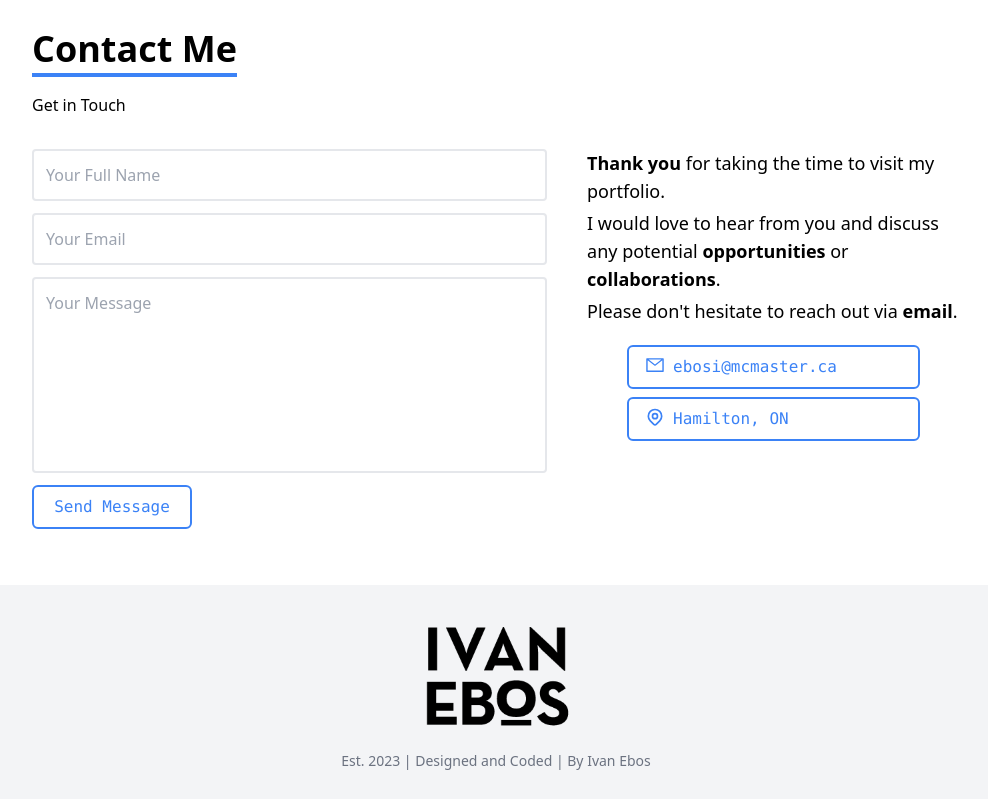
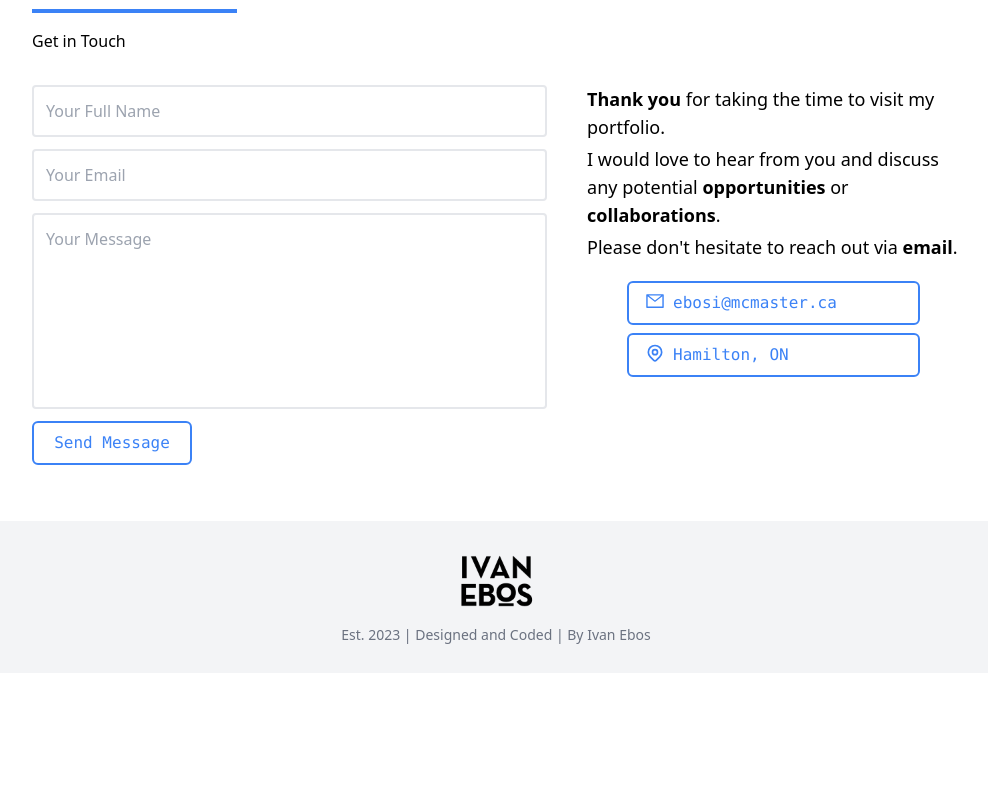
Before and after one commit to ivanebos/personal_portfolio, a Next.js app: page / in a window 1280 px wide. Shown: the part 3582-4381 px from the top of the page, without its empty margins (144-1132 px from the left). After the commit the page ends 4255 px from the top, so only its background shows below. Built offline with nearby package versions, Linux system fonts and the light colour scheme.

Commit message:
resizing of logo

```diff
--- a/pages/index.tsx
+++ b/pages/index.tsx
@@ -40,7 +40,7 @@ const Home: NextPage = () => {
         {/* --------------------------Nav Bar-------------------------- */}
         <nav className="hidden md:flex px-10 md:px-15 lg:px-40 justify-between shadow-lg dark:bg-slate-800 sticky top-0 backdrop-blur-lg z-10">
           <a href="#">
-            <Image className=" w-40 my-5 dark:invert" src={logo} alt="" />
+            <Image className=" w-20 my-5 dark:invert" src={logo} alt="" />
           </a>
           <ul className="hidden md:flex items-center font-mono dark:text-white">
             <li className="hover:scale-125 transition-all">
@@ -234,7 +234,7 @@ const Home: NextPage = () => {
         <section className="bg-gray-100 pb-20 md:pb-0 px-10 md:px-20 lg:px-40 dark:bg-slate-800 mt-10">
           <div className="text-center py-7 ">
             <Image
-              className="mx-auto w-40 dark:invert pb-3"
+              className="mx-auto w-20 dark:invert pb-3"
               src={logo}
               alt=""
             />
```
